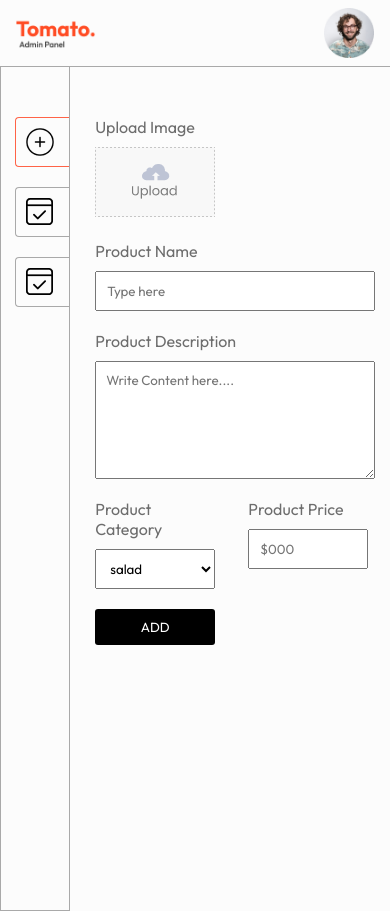
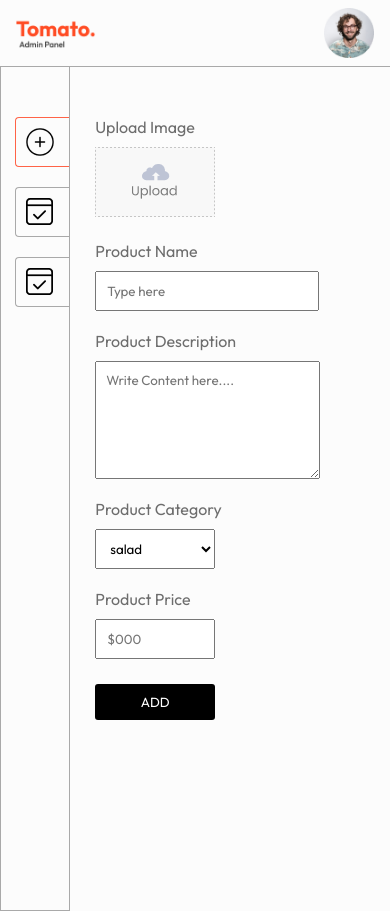
Before and after one commit to mhdshefin/TOMATO-WEB-ADMIN, a React (Vite) app: page /add in a window 390 px wide. Built offline with nearby package versions, Linux system fonts and the light colour scheme.

Commit message:
updated code

```diff
--- a/package.json
+++ b/package.json
@@ -20,7 +20,7 @@
     "@eslint/js": "^9.13.0",
     "@types/react": "^18.3.12",
     "@types/react-dom": "^18.3.1",
-    "@vitejs/plugin-react": "^4.3.3",
+    "@vitejs/plugin-react": "^4.3.4",
     "eslint": "^9.13.0",
     "eslint-plugin-react": "^7.37.2",
     "eslint-plugin-react-hooks": "^5.0.0",
--- a/src/Pages/Add/add.css
+++ b/src/Pages/Add/add.css
@@ -32,7 +32,7 @@
 
 .add-category-price{
     display: flex;
-    gap: 30px;
+    gap: 20px;
 }
 
 .add-category-price select{
@@ -54,3 +54,18 @@
     color: #fff;
     cursor: pointer;
 }
+
+@media(max-width:420px){
+        .add-product-name input{
+            width: 80%;
+        }
+        .add-product-description{
+            width: max(40%,225px);
+        }
+        .add-category-price{
+            flex-direction: column;
+        }
+        .add-btn{
+            margin-top: 5px;
+        }
+}
--- a/src/Pages/List/list.css
+++ b/src/Pages/List/list.css
@@ -13,7 +13,7 @@
 }
 
 .list-table-format img{
-    width: 50px;
+    width: 40px;
 }
 .cursor{
     cursor: pointer;
@@ -21,7 +21,7 @@
 
 @media(max-width:600px){
     .list-table-format{
-        grid-template-columns: 1fr 3fr 1fr 0.5fr;
+        grid-template-columns: .5fr 2fr 1fr 1fr .5fr;
         gap: 15px;
     }
     .list-table-format.title{
--- a/src/Pages/List/list.jsx
+++ b/src/Pages/List/list.jsx
@@ -3,7 +3,7 @@ import './list.css'
 import axios from 'axios'
 import { toast } from 'react-toastify'
 
-const list = ({url}) => {
+const list = ({ url }) => {
 
 
   const [list, setList] = useState([])
@@ -47,7 +47,7 @@ const list = ({url}) => {
           {list.map((item, index) => {
             return (
               <div key={index} className='list-table-format'>
-                <img src={`${url}/images/` + item.image} alt="" />
+                <img src={item.image} alt="" />
                 <p>{item.name}</p>
                 <p>{item.category}</p>
                 <p>${item.price}</p>
```
Also changed, not shown: src/Pages/Login/login.jsx (added, +10 -0 lines), src/Pages/Login/login.css (added), 1 other file (tests, documents, lock files or other folders).
